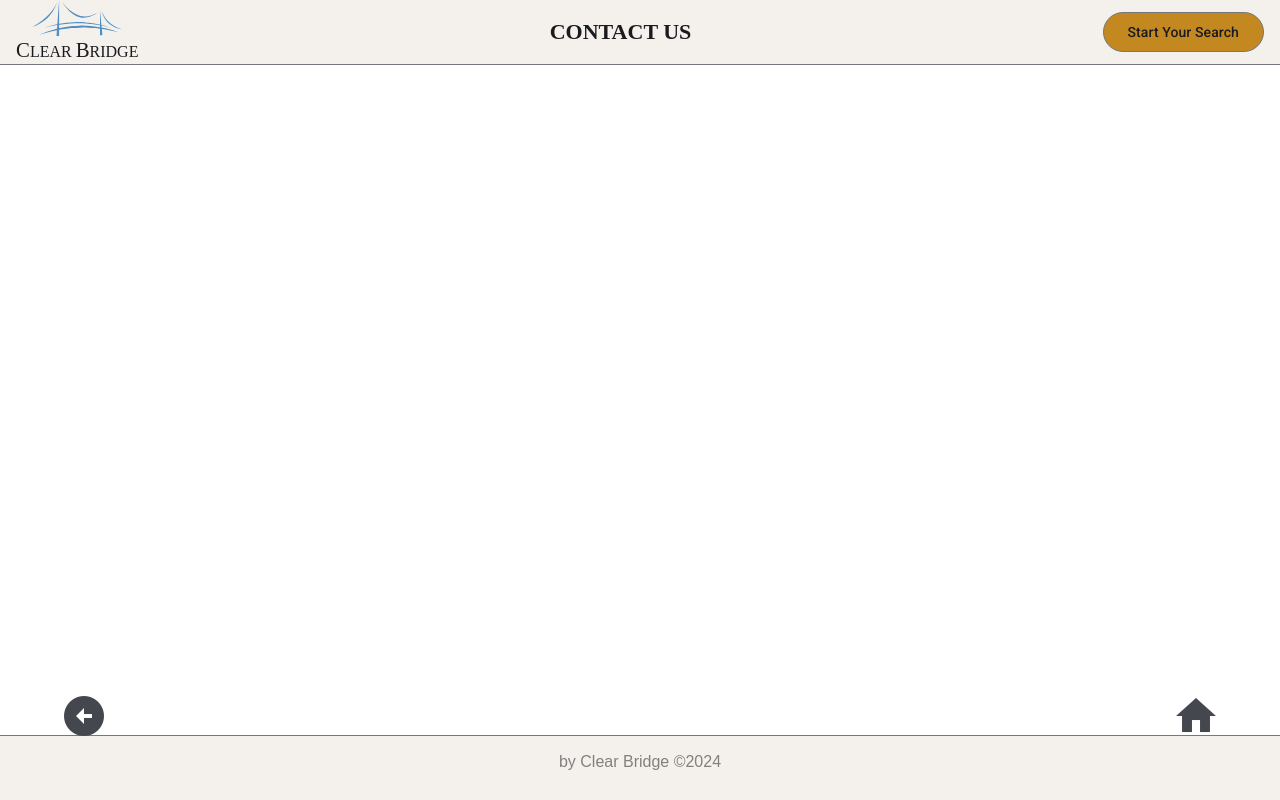
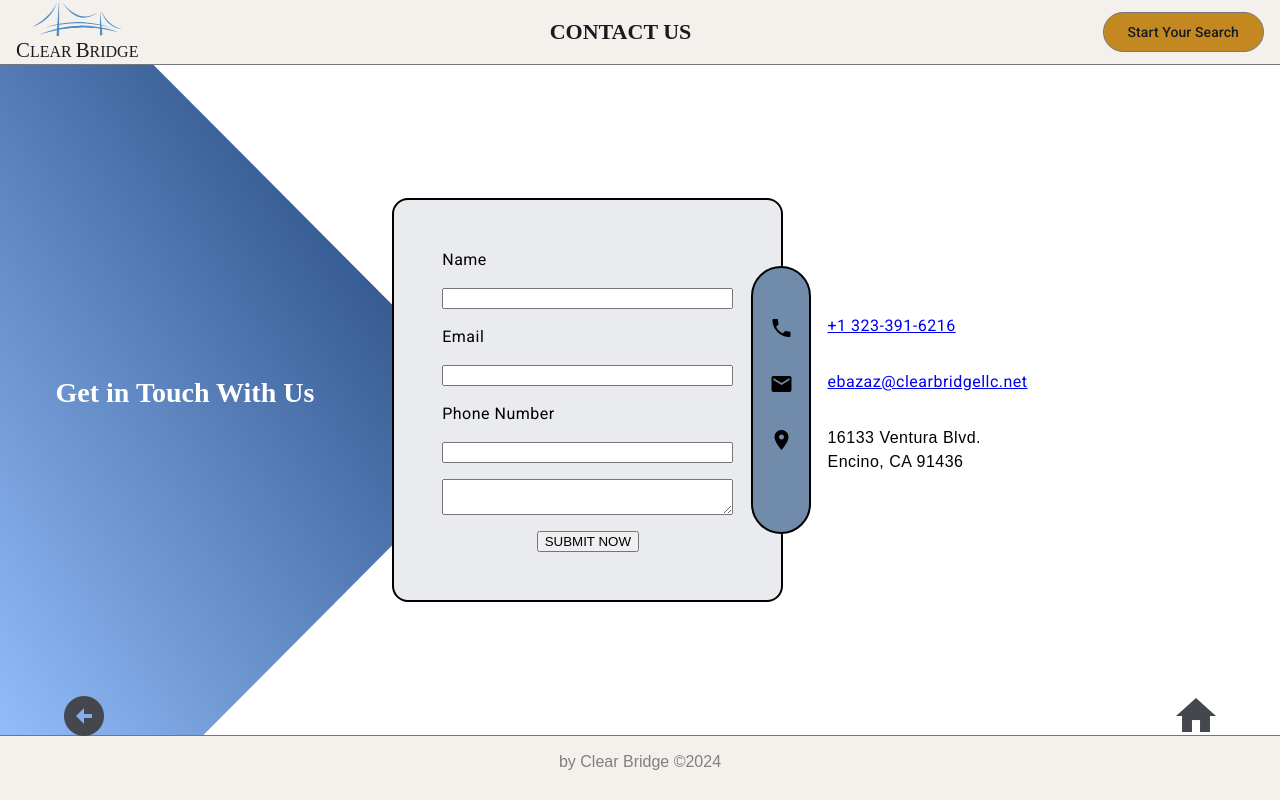
Before and after one commit to mrtabaa/clear-bridge, an Angular app in the folder client/: page /contact-us in a window 1280 px wide. Built offline with nearby package versions, Linux system fonts and the light colour scheme.

Commit message:
Completed grid layout

```diff
--- a/client/src/app/components/contact-us/contact-us.component.html
+++ b/client/src/app/components/contact-us/contact-us.component.html
@@ -1,3 +1,36 @@
-<main>
-    <app-nav-arrows />
-</main>
+<div class="page">
+    <div class="bg-polygon">
+    </div>
+    <main>
+        <h5 class="bg-title">Get in Touch With Us</h5>
+        <section class="contact">
+            <form action="">
+                <label for="">Name</label>
+                <input type="text">
+                <label for="">Email</label>
+                <input type="email">
+                <label for="">Phone Number</label>
+                <input type="tel"><textarea name="" id="">
+            </textarea>
+                <button type="submit">SUBMIT NOW</button>
+            </form>
+            <div class="contact-info">
+                <div class="icons">
+                    <mat-icon>phone</mat-icon>
+                    <mat-icon>email</mat-icon>
+                    <mat-icon>location_on</mat-icon>
+                </div>
+                <div class="details">
+
+                    <a href="tel:+1 323-391-6216">+1 323-391-6216</a>
+                    <a href="mailto:ebazaz@clearbridgellc.net">ebazaz&#64;clearbridgellc.net</a>
+                    <p>
+                        16133 Ventura Blvd. <br />
+                        Encino, CA 91436
+                    </p>
+                </div>
+            </div>
+        </section>
+        <app-nav-arrows />
+    </main>
+</div>
--- a/client/src/app/components/contact-us/contact-us.component.scss
+++ b/client/src/app/components/contact-us/contact-us.component.scss
@@ -1,15 +1,101 @@
+$txtColor: white;
+$bgGray: #AAAAAA;
+$border: solid black 2px;
+
+.page {
+    height: 100%;
+    position: relative;
+
+    .bg-polygon {
+        position: absolute;
+        top: 0;
+        left: 0;
+        width: 0;
+        height: 0;
+        background: linear-gradient(to top right, #97c2ff, #103368);
+        /* Gradient background */
+        clip-path: polygon(0 0, 30% 0, 100% 50%, 30% 100%, 0 100%);
+        padding: 45dvh 0 45dvh 40%;
+        /* Controls the size of the triangle */
+        z-index: -1;
+    }
+
     main {
+        height: 100%;
         position: relative;
+        display: grid;
+        grid-template-areas:
+            "bg-title   contact    contact   contact"
+            "nav-arrow nav-arrow nav-arrow nav-arrow"
+        ;
+        // grid-template-columns: auto repeat(3, 1fr);
+        grid-template-rows: 1fr auto;
+        place-items: center;
+
+        .bg-title {
+            grid-area: bg-title;
+            color: $txtColor;
+            font-weight: bold;
+        }
+
+        .contact {
+            grid-area: contact;
+            place-self: center stretch;
+            width: Min(60rem, 80%);
+            display: flex;
+            justify-content: center;
+            align-items: center;
+
+            form {
                 display: flex;
                 flex-direction: column;
-    align-items: center;
                 gap: 1rem;
-    padding: 1rem 0;
-    min-height: 100%;
+                width: Min(30rem, 40%);
+                background-color: #EAEBEF;
+                padding: 3rem;
+                border: $border;
+                border-radius: 1rem;
+
+                * {
+                    flex: 1;
+                }
+
+                button {
+                    align-self: center;
+                }
+            }
+
+            .contact-info {
+                display: flex;
+                padding: 0;
+                position: relative;
+                right: 2rem;
+
+                .icons {
+                    background-color: #718BAB;
+                    display: flex;
+                    flex-direction: column;
+                    gap: 2rem;
+                    padding: 3rem 1rem;
+                    border-radius: 5rem;
+                    border: $border;
+                }
+
+                .details {
+                    display: flex;
+                    flex-direction: column;
+                    gap: 2rem;
+                    padding: 3rem 1rem;
+                }
+            }
+        }
 
         app-nav-arrows {
+            grid-area: nav-arrow;
             width: 90%;
             position: fixed;
             bottom: 4rem;
+            margin: 0 auto;
         }
     }
+}
--- a/client/src/app/components/contact-us/contact-us.component.ts
+++ b/client/src/app/components/contact-us/contact-us.component.ts
@@ -1,12 +1,14 @@
 import { Component, inject, OnInit } from '@angular/core';
 import { CommonService } from '../../services/common.service';
 import { NavArrowsComponent } from '../navbars/nav-arrows/nav-arrows.component';
+import { MatIconModule } from '@angular/material/icon';
 
 @Component({
   selector: 'app-contact-us',
   standalone: true,
   imports: [
-    NavArrowsComponent
+    NavArrowsComponent,
+    MatIconModule
   ],
   templateUrl: './contact-us.component.html',
   styleUrl: './contact-us.component.scss'
```
Lines whose indentation alone changed are shown as unchanged.
